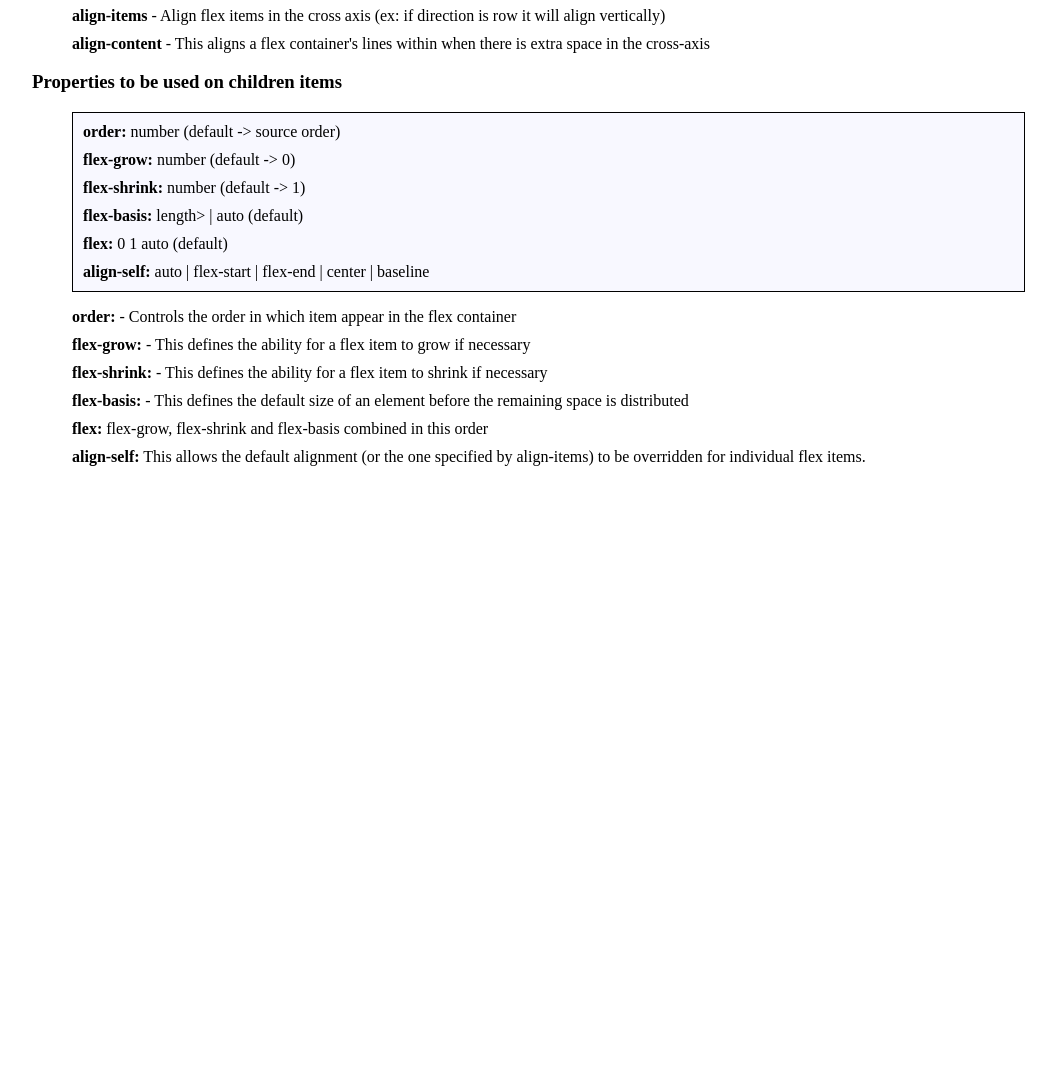
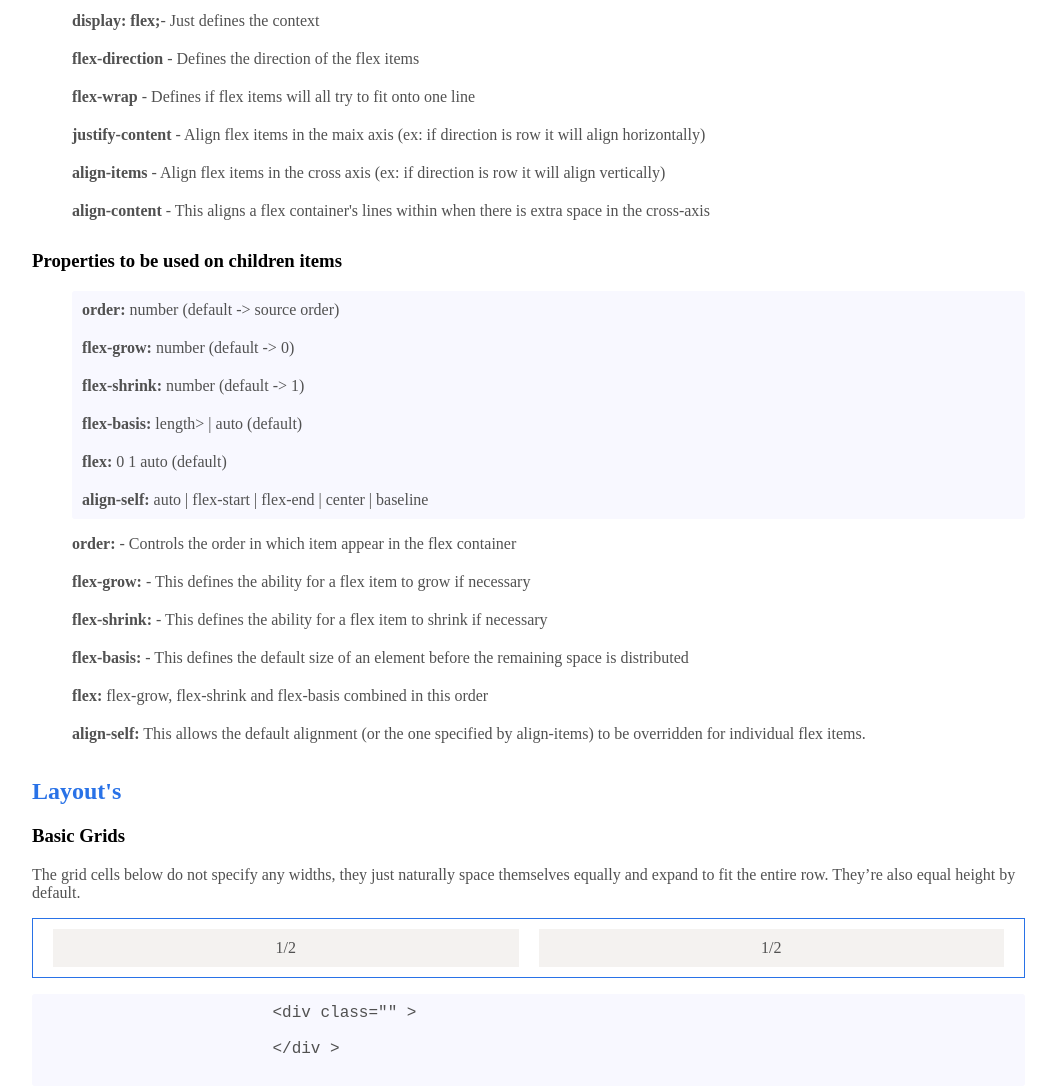
Before and after one commit to lmphermenegildo/How-to-flexbox, a plain HTML site: page index.html in a window 1280 px wide. Shown: the part 628-1720 px from the top of the page, without its empty margins (217-1273 px from the left). Before the commit the page ends 1118 px from the top, so only its background shows below. Drawn offline with Linux system fonts and the light colour scheme.

Commit message:
some layout improvment and started with grids

```diff
--- a/index.html
+++ b/index.html
@@ -9,6 +9,7 @@
         display: flex;
         min-height: 100vh;
         flex-direction: column;
+        color: #515151;
     }
     nav {
         flex: 0 1 12em;
@@ -18,6 +19,21 @@
     header {
         display: flex;
         justify-content: center;
+        color: black;
+    }
+    h3 {
+        margin-top: 30px;
+        color: black;
+    }
+    h2 {
+        color: #2972e7;
+        margin-top: 35px;
+    }
+    h3:first-of-type {
+        margin-top: 0;
+    }
+    .no-margin-top {
+        margin-top: 0;
     }
     .container {
         display: flex;
@@ -38,7 +54,7 @@
         margin-left: 10px;
     }
     .nav-items {
-        margin-bottom: 5px;
+        margin-bottom: 10px;
         cursor: pointer;
         text-decoration: none;
         color: #2972e7;
@@ -50,16 +66,32 @@
         list-style: none;
     }
     li {
-        margin-bottom: 10px;
+        margin-bottom: 20px;
     }
     li:last-of-type {
         margin-bottom: 0;
     }
     .code-section {
         background-color: ghostwhite;
-        border: 1px solid black;
         padding: 10px;
+        border-radius: 3px;
+    }
+    .margin-left-40 {
         margin-left: 40px;
+    }
+    .grid-container {
+        display: flex;
+        flex-wrap: wrap;
+        padding: 10px;
+        border: 1px solid #2972e7;
+    }
+    .grid-cell {
+        display: flex;
+        justify-content: center;
+        flex: 1;
+        margin: 0 10px;
+        padding: 10px;
+        background: hsla(31,15%,50%,.1);
     }
 
     </style>
@@ -70,6 +102,7 @@
         <div class="container">
             <main class="content">
                 <div id="how-to-basis">
+                    <h2 class="no-margin-top">How to Flexbox - Basics</h2>
                     <h3>Terminology</h3>
                     <ul>
                         <li>Flex Container - Parent element (defined by the display property).</li>
@@ -78,7 +111,7 @@
                         <li>Cross axis - The axis perpendicular to the main axis is called the cross axis. Its direction depends on the main axis direction.</li>
                     </ul>
                     <h3>Properties to be used on parent's containers</h3>
-                    <ul class="code-section">
+                    <ul class="code-section margin-left-40">
                         <li><b>display:</b> flex;</li>
                         <li><b>flex-direction:</b> row (default) | row-reverse | column | column-reverse</li>
                         <li><b>flex-wrap:</b> nowrap (default) | wrap | wrap-reverse</li>
@@ -95,7 +128,7 @@
                         <li><b>align-content</b> - This aligns a flex container's lines within when there is extra space in the cross-axis</li>
                     </ul>
                     <h3>Properties to be used on children items</h3>
-                    <ul class="code-section">
+                    <ul class="code-section margin-left-40">
                         <li><b>order:</b> number (default -> source order)</li>
                         <li><b>flex-grow:</b> number (default -> 0)</li>
                         <li><b>flex-shrink:</b>  number (default -> 1)</li>
@@ -112,11 +145,29 @@
                         <li><b>align-self:</b> This allows the default alignment (or the one specified by align-items) to be overridden for individual flex items.</li>
                     </ul>
                 </div>
+                <div id="layout">
+                    <h2>Layout's</h2>
+                    <h3>Basic Grids</h3>
+                    <p>The grid cells below do not specify any widths, they just naturally space themselves equally and expand to fit the entire row. They’re also equal height by default.</p>
+                    <div class="grid-container">
+                        <div class="grid-cell">
+                            1/2
+                        </div>
+                        <div class="grid-cell">
+                            1/2
+                        </div>
+                    </div>
+                    <pre class="code-section">
+                        &lt;div class="" >
+
+                        &lt;/div >
+                    </pre>
+                </div>
             </main>
             <nav>
                 <div class="nav-container">
                     <a href="#how-to-basis" class="nav-items">How to Flexbox - Basics</a>
-                    <a href="#grids" class="nav-items">Grids</a>
+                    <a href="#layout" class="nav-items">Layout's</a>
                 </div>
             </nav>
         </div>
```
